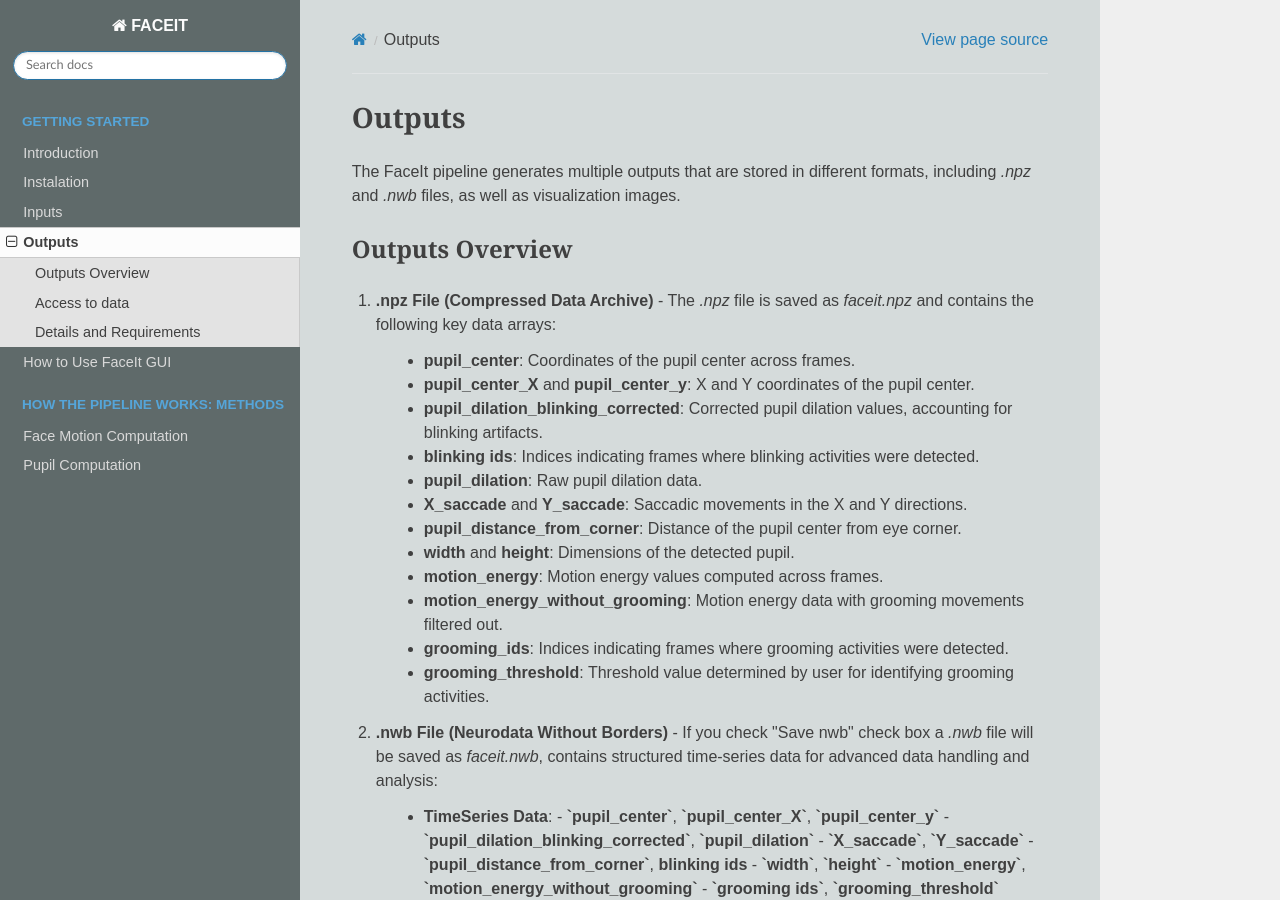
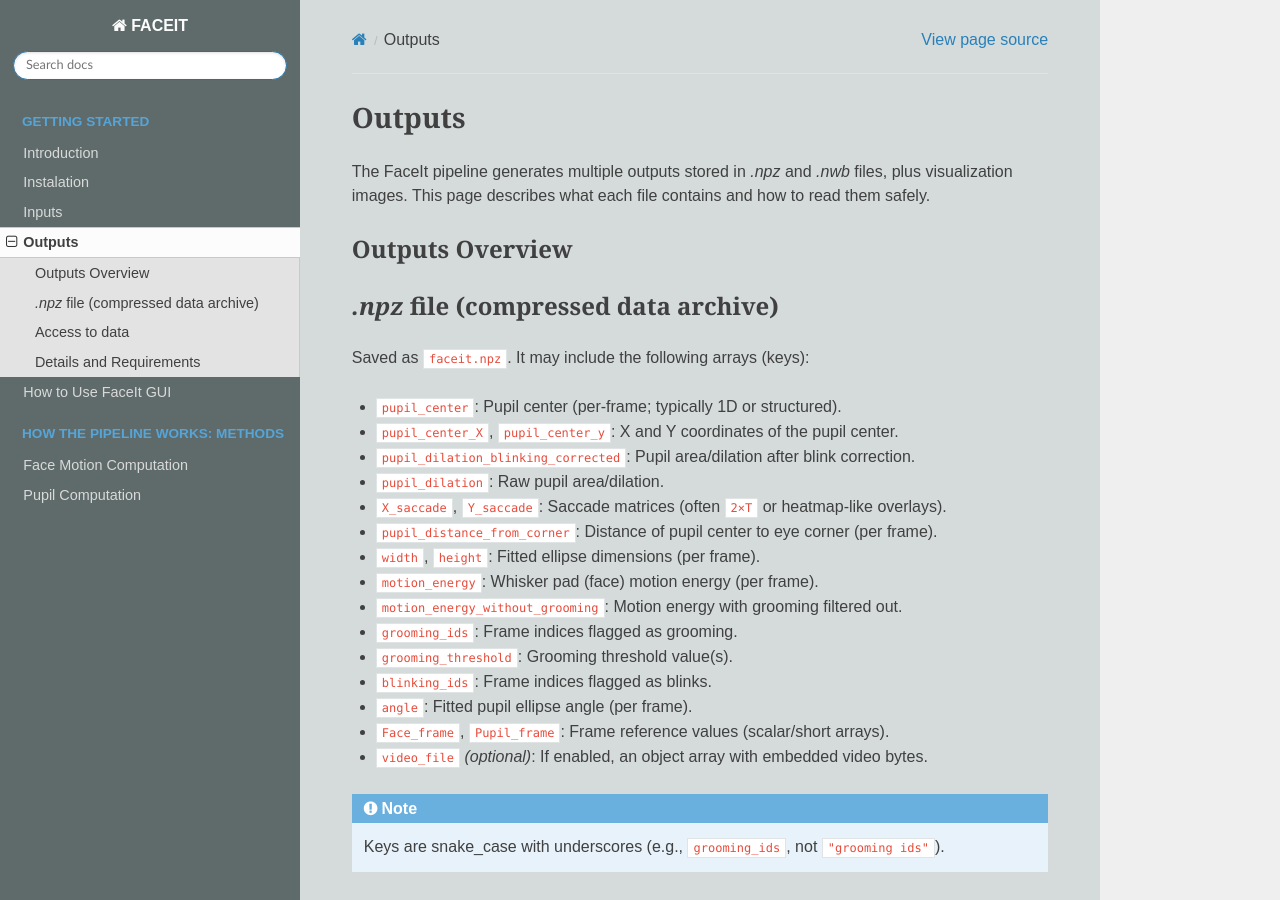
Before and after one commit to Bacci-Lab/FaceIt, a Sphinx documentation site: the page built from docs/source/output.rst, in a window 1280 px wide and 900 px high. Built offline with Sphinx 7.4.7 and the Read the Docs theme 3.1.0, drawn with Linux system fonts in a browser that asks for light colours.

Commit message:
Docs: update Outputs page for new SaveHandler keys

```diff
--- a/docs/source/output.rst
+++ b/docs/source/output.rst
@@ -1,25 +1,34 @@
 Outputs
 ========
 
-The FaceIt pipeline generates multiple outputs that are stored in different formats, including `.npz` and `.nwb` files, as well as visualization images.
+The FaceIt pipeline generates multiple outputs stored in `.npz` and `.nwb` files, plus visualization images. This page describes what each file contains and how to read them safely.
 
 Outputs Overview
 ----------------
 
-1. **.npz File (Compressed Data Archive)**
-   - The `.npz` file is saved as `faceit.npz` and contains the following key data arrays:
-     - **pupil_center**: Coordinates of the pupil center across frames.
-     - **pupil_center_X** and **pupil_center_y**: X and Y coordinates of the pupil center.
-     - **pupil_dilation_blinking_corrected**: Corrected pupil dilation values, accounting for blinking artifacts.
-     - **blinking ids**: Indices indicating frames where blinking activities were detected.
-     - **pupil_dilation**: Raw pupil dilation data.
-     - **X_saccade** and **Y_saccade**: Saccadic movements in the X and Y directions.
-     - **pupil_distance_from_corner**: Distance of the pupil center from eye corner.
-     - **width** and **height**: Dimensions of the detected pupil.
-     - **motion_energy**: Motion energy values computed across frames.
-     - **motion_energy_without_grooming**: Motion energy data with grooming movements filtered out.
-     - **grooming_ids**: Indices indicating frames where grooming activities were detected.
-     - **grooming_threshold**: Threshold value determined by user for identifying grooming activities.
+`.npz` file (compressed data archive)
+-------------------------------------
+
+Saved as ``faceit.npz``. It may include the following arrays (keys):
+
+- ``pupil_center``: Pupil center (per-frame; typically 1D or structured).
+- ``pupil_center_X``, ``pupil_center_y``: X and Y coordinates of the pupil center.
+- ``pupil_dilation_blinking_corrected``: Pupil area/dilation after blink correction.
+- ``pupil_dilation``: Raw pupil area/dilation.
+- ``X_saccade``, ``Y_saccade``: Saccade matrices (often ``2×T`` or heatmap-like overlays).
+- ``pupil_distance_from_corner``: Distance of pupil center to eye corner (per frame).
+- ``width``, ``height``: Fitted ellipse dimensions (per frame).
+- ``motion_energy``: Whisker pad (face) motion energy (per frame).
+- ``motion_energy_without_grooming``: Motion energy with grooming filtered out.
+- ``grooming_ids``: Frame indices flagged as grooming.
+- ``grooming_threshold``: Grooming threshold value(s).
+- ``blinking_ids``: Frame indices flagged as blinks.
+- ``angle``: Fitted pupil ellipse angle (per frame).
+- ``Face_frame``, ``Pupil_frame``: Frame reference values (scalar/short arrays).
+- ``video_file`` *(optional)*: If enabled, an object array with embedded video bytes.
+
+.. note::
+   Keys are snake_case with underscores (e.g., ``grooming_ids``, not ``"grooming ids"``).
 
 
 
```
